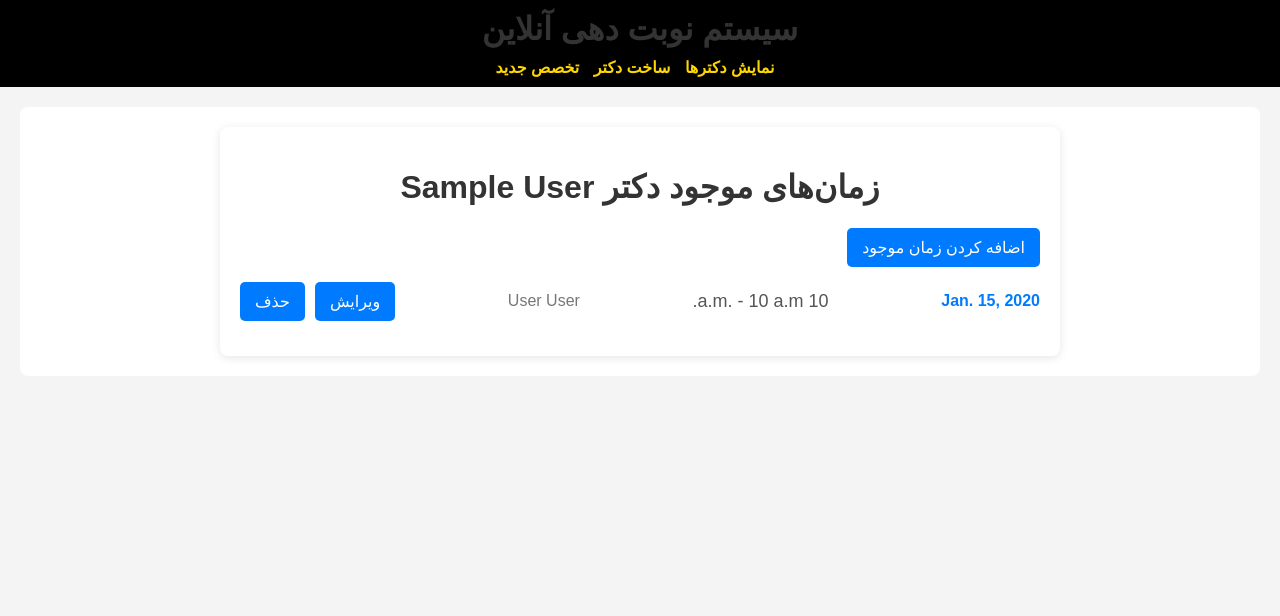
After one commit to QBCY-Django-Delta-G4/Hospital, a Django app: page /availabletime_doctor/1/ in a window 1280 px wide. The commit adds this page. Shown: the top 616 px of the page. Run offline with Django 5.2, Linux system fonts and the light colour scheme; a user stored in the database is signed in; tables that the repository leaves empty hold one stand-in row (values such as "Sample post").

Commit message:
add availabletime

```diff
--- a/management/forms.py
+++ b/management/forms.py
@@ -12,7 +12,7 @@ class DoctorForm(forms.ModelForm):
         fields = ['first_name', 'last_name',
                   'specializations', 'phone',
                   'clinic_address', 'license_number',
-                  'biography','visit_cost',
+                  'biography','visit_cost','is_active',
                  ]
 
     first_name = forms.CharField(label='نام دکتر')
@@ -85,7 +85,9 @@ class PatientForm(forms.ModelForm):
 class AvailableTimeForm(forms.ModelForm):
     class Meta:
         model = AvailableTime
-        exclude = ["patient",]
+        exclude = ["patient","doctor"]
+
+
 
 
 class RatingForm(forms.ModelForm):
--- /dev/null
+++ b/management/templates/availabletime_doctor.html
@@ -0,0 +1,36 @@
+{% extends 'base.html' %}
+{% load static %}
+{% block content %}
+    {% block extra_css %}
+    <link rel="stylesheet" href="{% static 'css/availabletime_doctor.css' %}">
+    {% endblock %}
+
+
+    <div class="container">
+        <h1>زمان‌های موجود دکتر {{ doctor.first_name }} {{ doctor.last_name }}</h1>
+        <a href="{% url "create_availabletime" doctor.pk %}" class="button">اضافه کردن زمان موجود</a>
+
+        {% if availabletimes %}
+            {% for time in availabletimes %}
+                <div class="available-time">
+                    <div class="day">{{ time.date }}</div>
+                    <div class="time">{{ time.start_time }} - {{ time.end_time }}</div>
+                    <div class="patient-name">
+                        {% if time.patient.user %}
+                            {{ time.patient.user.last_name }} {{ time.patient.user.last_name }}
+                        {% else %}
+                            بدون بیمار
+                        {% endif %}
+                    </div>
+                    <div class="actions">
+                        <a href="{% url "edit_availabletime" time.id %}" class="button">ویرایش</a>
+                        <a href="{% url "delete_availabletime" time.id %}" class="button">حذف</a>
+                    </div>
+                </div>
+            {% endfor %}
+        {% else %}
+            <p>زمانی برای نمایش وجود ندارد.</p>
+        {% endif %}
+    </div>
+
+{% endblock %}
--- a/management/templates/detail_doctor.html
+++ b/management/templates/detail_doctor.html
@@ -32,7 +32,7 @@
 
         <div class="visit-cost">
             <p><strong>هزینه ویزیت:</strong> {{ doctors.visit_cost }} ریال</p>
-            <button>نوبت دهی</button>
+            <a href="{% url 'availabletime_doctor' doctors.pk %}">نوبت دهی</a>
         </div>
     </div>
 </body>
--- a/management/templates/view_doctor.html
+++ b/management/templates/view_doctor.html
@@ -23,7 +23,6 @@
                         <td>{{ doctor.specializations.title }}</td>
                         <td>
                             <a href="{% url 'edit_doctor' doctor.pk %}">Edit</a>
-                            <a href="{% url 'doctor_timelist' doctor.pk %}">Times</a>
                             <a href="{% url 'delete_doctor' doctor.pk %}">Delete</a>
                         </td>
                     </tr>
--- a/management/urls.py
+++ b/management/urls.py
@@ -3,7 +3,6 @@ from .views import *
 
 urlpatterns = [
     path('create_patient/', create_patient, name='create_patient'),
-    path('create_availableTime/',create_availableTime,name='create_availableTime'),
     path('createdoctor/', create_doctor, name='createdoctor'),
     path('viewdoctor/', view_doctor, name='viewdoctor'),
     path('createspecialize/', create_specialize, name='createspecialize'),
@@ -13,6 +12,11 @@ urlpatterns = [
     path('delete_doctor/<int:id>/', delete_doctor, name='delete_doctor'),
     path('detail_doctor/<int:id>/', detail_doctor, name='detail_doctor'),
     path('edit_doctor/<int:id>/', edit_doctor, name='edit_doctor'),
+    path('availabletime_doctor/<int:id>/', availabletime_doctor, name='availabletime_doctor'),
+    path('create_availabletime/<int:id>/', create_availabletime, name='create_availabletime'),
+    path('edit_availabletime/<int:id>/', edit_availabletime, name='edit_availabletime'),
+    path('delete_availabletime/<int:id>/', delete_availabletime, name='delete_availabletime'),
     path('login/', patient_login, name="login" ),
+    path('logout/', patient_logout, name="logout" ),
     path('', home, name="home")
 ]
--- a/management/views.py
+++ b/management/views.py
@@ -1,8 +1,9 @@
-from django.shortcuts import render, redirect
+from django.http import HttpRequest
+from django.shortcuts import get_object_or_404, render, redirect
 from .forms import *
 from .models import *
 from django.contrib import messages
-from django.contrib.auth import authenticate, login
+from django.contrib.auth import authenticate, login,logout
 from django.contrib.auth.decorators import login_required
 
 
@@ -46,6 +47,8 @@ def create_specialize(request):
     return render(request, 'create_specialize.html', {'forms': forms})
 
 def create_patient(request):
+    if request.user.is_authenticated:
+        return redirect('viewdoctor')
     if request.method == "POST":
         form = PatientForm(request.POST)
         if form.is_valid():
@@ -55,19 +58,45 @@ def create_patient(request):
         form = PatientForm()
     return render(request, 'add_patient.html', {'form': form})
 
+
+
 @login_required(login_url='login')
-def create_availableTime(request):
+def create_availabletime(request:HttpRequest,id):
+    doctor = get_object_or_404(Doctor, id=id)
     if request.method == "POST":
         form = AvailableTimeForm(request.POST)
 
         if form.is_valid():
-            form.save()
-            return redirect("/create_availableTime/")
-
+            fr = form.save(commit=False)
+            fr.doctor = doctor
+            fr.save()
+            return redirect("availabletime_doctor", id=id)
     else:
         form = AvailableTimeForm()
 
     return render(request, "Create_AvailableTime.html", {"form": form})
+
+
+@login_required(login_url='login')
+def edit_availabletime(request:HttpRequest,id):
+    availabletime = AvailableTime.objects.get(pk=id)
+    if request.method == "POST":
+        form = AvailableTimeForm(request.POST, instance=availabletime)
+        if form.is_valid():
+            form.save()
+            return redirect("availabletime_doctor", id=availabletime.doctor.id)
+    else:
+        form = AvailableTimeForm(instance=availabletime)
+    return render(request, "Create_AvailableTime.html", {"form": form})
+
+
+@login_required(login_url='login')
+def delete_availabletime(request:HttpRequest,id):
+    availabletime = AvailableTime.objects.get(pk=id)
+    availabletime.delete()
+    return redirect("availabletime_doctor", id=availabletime.doctor.id)
+
+
 
 
 @login_required(login_url='login')
@@ -134,13 +163,30 @@ def detail_doctor(request, id):
     }
     return render(request, 'detail_doctor.html', context)
 
-def patient_login(request):
+
+
+@login_required(login_url='login')
+def availabletime_doctor(request:HttpRequest,id):
+    doctor = get_object_or_404(Doctor,id=id)
+    availabletimes =  AvailableTime.objects.filter(doctor=doctor)
+
+    print(availabletimes)
+
+    context = {"doctor":doctor,"availabletimes":availabletimes}
+    return render(request,"availabletime_doctor.html",context=context)
+
+
+
+
+def patient_login(request:HttpRequest):
+    if request.user.is_authenticated:
+        return redirect('viewdoctor')
     if request.method == 'POST':
         form = LoginAsPatient(request, data=request.POST)
         if form.is_valid():
             user = form.get_user()
             login(request, user)
-            return redirect('createdoctor')
+            return redirect('viewdoctor')
     else:
         form = LoginAsPatient()
 
@@ -148,4 +194,8 @@ def patient_login(request):
 
 @login_required(login_url='login')
 def home(request):
-    pass
+    return redirect("login")
+
+def patient_logout(request):
+    logout(request)
+    return redirect("login")
--- /dev/null
+++ b/static/css/availabletime_doctor.css
@@ -0,0 +1,57 @@
+body {
+    font-family: Arial, sans-serif;
+    background-color: #f4f4f4;
+    margin: 0;
+}
+.container {
+    max-width: 800px;
+    margin: auto;
+    background: white;
+    border-radius: 8px;
+    box-shadow: 0 2px 10px rgba(0, 0, 0, 0.1);
+    padding: 20px;
+}
+h1 {
+    text-align: center;
+    color: #333;
+}
+.button {
+    background-color: #007BFF;
+    color: white;
+    border: none;
+    padding: 10px 15px;
+    border-radius: 5px;
+    cursor: pointer;
+    transition: background-color 0.3s ease;
+    text-decoration: none;
+    display: inline-block;
+}
+.button:hover {
+    background-color: #0056b3;
+}
+.available-time {
+    border-bottom: 1px solid #eee;
+    padding: 15px 0;
+    display: flex;
+    justify-content: space-between;
+    align-items: center;
+}
+.available-time:last-child {
+    border-bottom: none;
+}
+.time {
+    font-size: 18px;
+    color: #555;
+}
+.patient-name {
+    font-size: 16px;
+    color: #777;
+}
+.day {
+    font-weight: bold;
+    color: #007BFF;
+}
+.actions {
+    display: flex;
+    gap: 10px; /* فاصله بین دکمه‌ها */
+}
```
